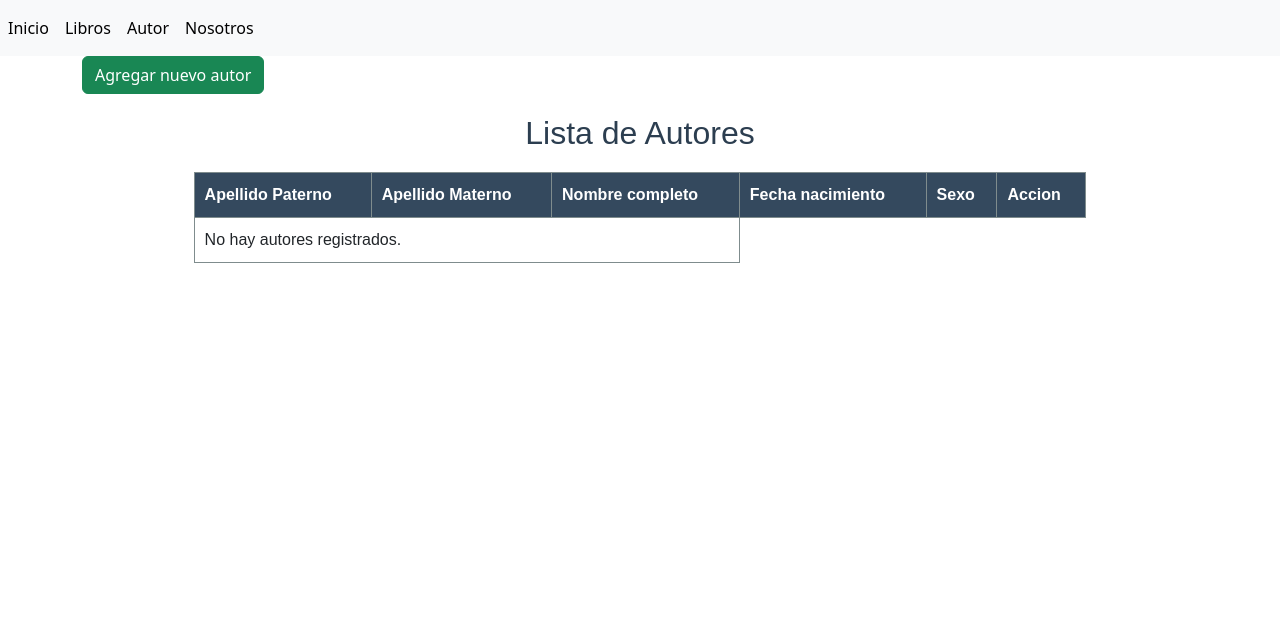
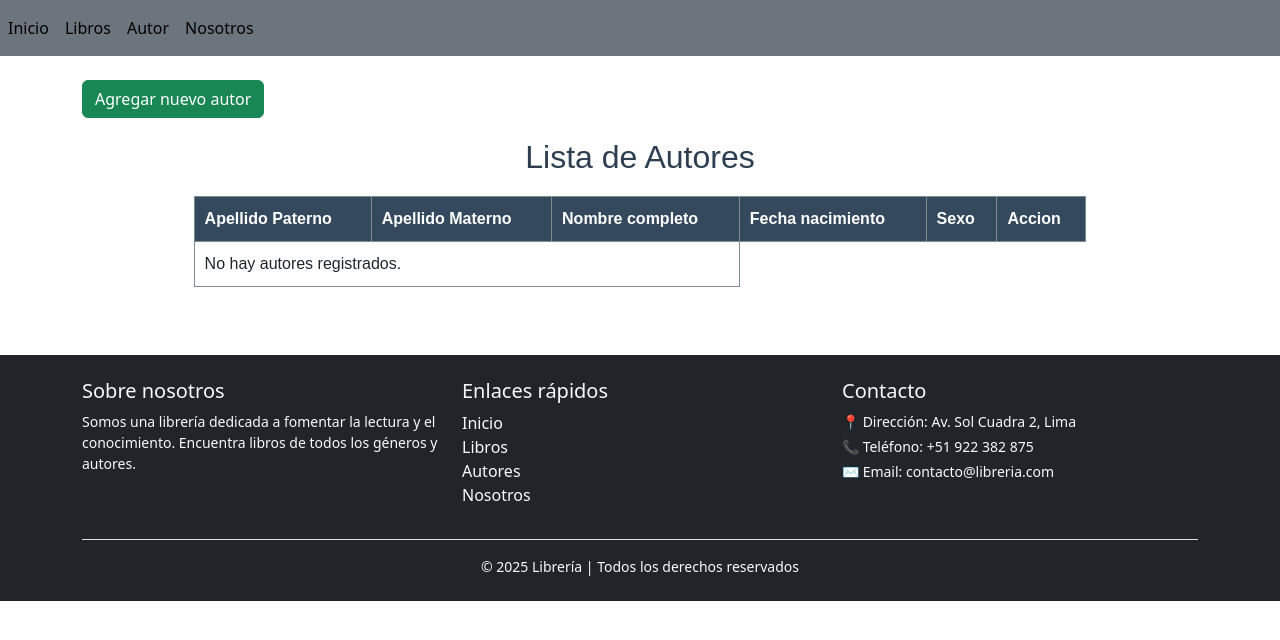
Before and after one commit to BlazeShotS/Sistema-Libreria, a Django app: page /autor in a window 1280 px wide. Shown: the top 640 px of the page. Run offline with Django 5.2, Linux system fonts and the light colour scheme; data that the repository does not hold is empty.

Commit message:
style: mejorando el header y footer

```diff
--- a/libreria/templates/base.html
+++ b/libreria/templates/base.html
@@ -20,7 +20,7 @@
 
 <body>
 
-    <nav class="navbar navbar-expand navbar-light bg-light">
+    <nav class="navbar navbar-expand navbar-secondary bg-secondary">
         <div class="nav navbar-nav">
             <a class="nav-item nav-link active" href="{% url 'inicio'%}">Inicio </a>
             <a class="nav-item nav-link active" href="{% url 'libros'%}">Libros </a>
@@ -28,7 +28,7 @@
             <a class="nav-item nav-link active" href="{% url 'nosotros'%}">Nosotros </a>
         </div>
     </nav>
-
+    <br>
 
     <div class="container">
         <div class="row">
@@ -38,6 +38,42 @@
         </div>
     </div>
 
+
+    <!-- Footer -->
+    <footer class="bg-dark text-light mt-5">
+        <div class="container py-4">
+            <div class="row">
+                <div class="col-md-4 mb-3">
+                    <h5>Sobre nosotros</h5>
+                    <p class="small">
+                        Somos una librería dedicada a fomentar la lectura y el conocimiento.
+                        Encuentra libros de todos los géneros y autores.
+                    </p>
+                </div>
+
+                <div class="col-md-4 mb-3">
+                    <h5>Enlaces rápidos</h5>
+                    <ul class="list-unstyled">
+                        <li><a href="{% url 'inicio' %}" class="text-decoration-none text-light">Inicio</a></li>
+                        <li><a href="{% url 'libros' %}" class="text-decoration-none text-light">Libros</a></li>
+                        <li><a href="{% url 'ListarAutores' %}" class="text-decoration-none text-light">Autores</a></li>
+                        <li><a href="{% url 'nosotros' %}" class="text-decoration-none text-light">Nosotros</a></li>
+                    </ul>
+                </div>
+
+                <div class="col-md-4 mb-3">
+                    <h5>Contacto</h5>
+                    <p class="small mb-1">📍 Dirección: Av. Sol Cuadra 2, Lima</p>
+                    <p class="small mb-1">📞 Teléfono: +51 922 382 875</p>
+                    <p class="small">✉️ Email: contacto@libreria.com</p>
+                </div>
+            </div>
+
+            <div class="text-center border-top pt-3">
+                <p class="mb-0 small">© 2025 Librería | Todos los derechos reservados</p>
+            </div>
+        </div>
+    </footer>
 
 
     <!-- Bootstrap JavaScript Libraries -->
```
Also changed, not shown: usuarios/forms.py (added, +7 -0 lines), usuarios/views.py (line endings or trailing spaces).
